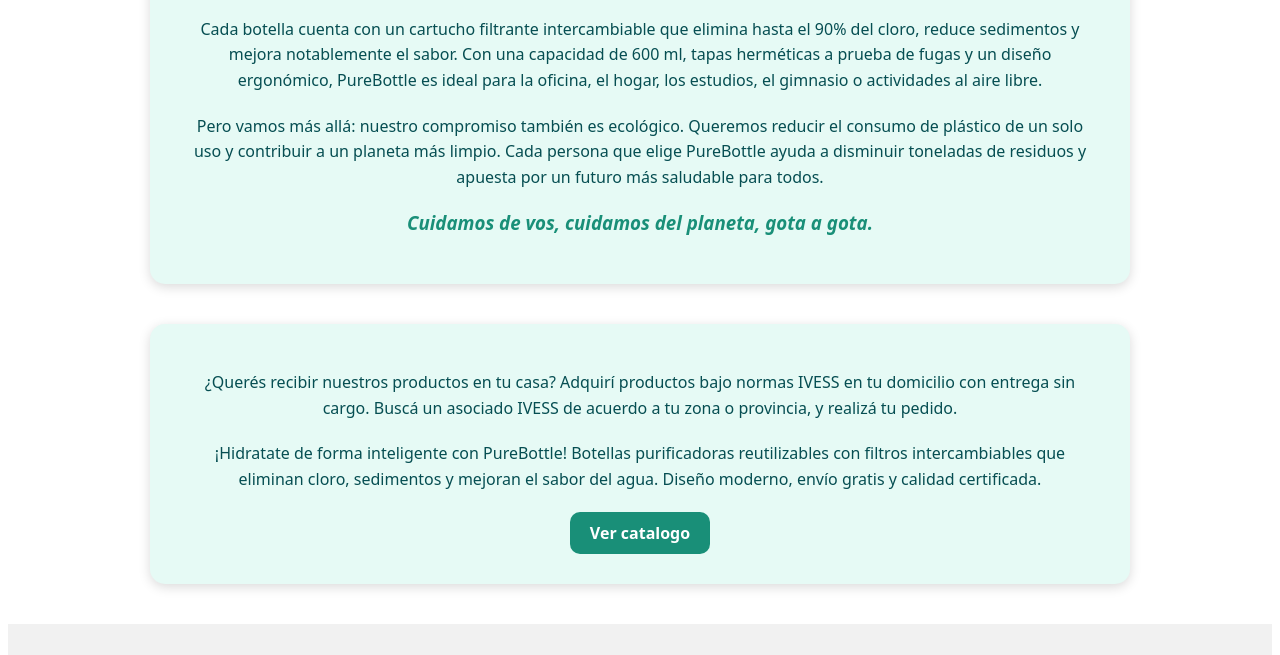
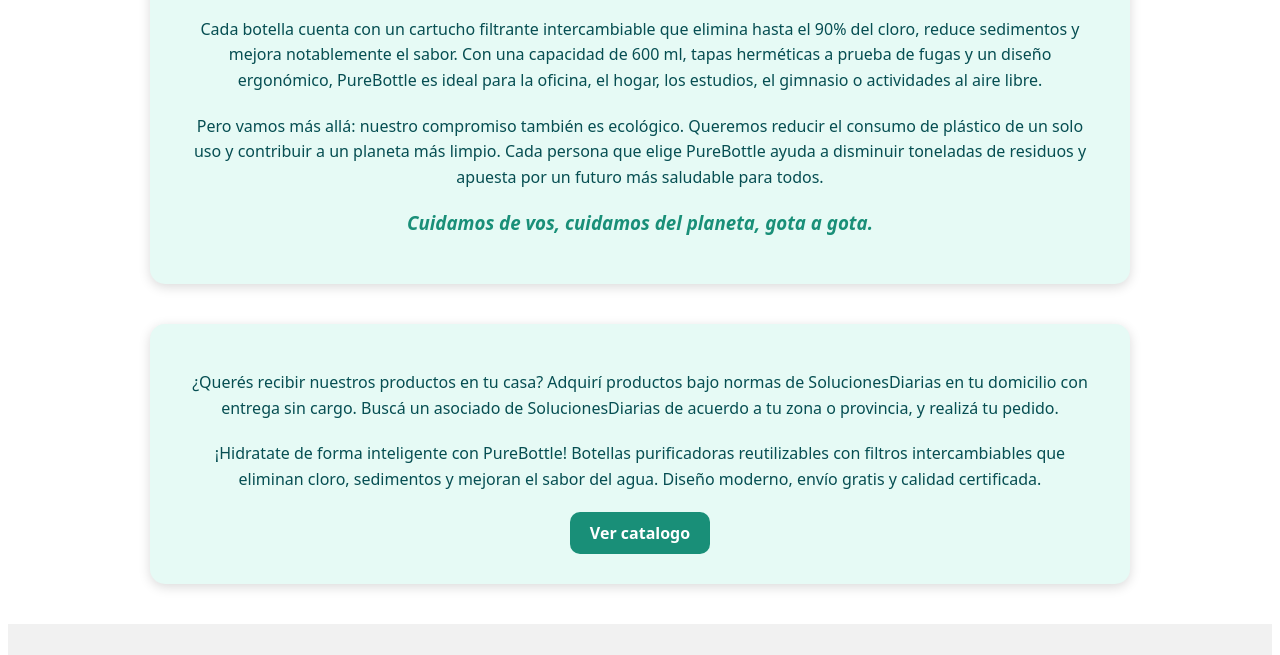
Before and after one commit to zami-mi/ProyectoFinal-S.A, a plain HTML site: page index.html in a window 1280 px wide. Shown: the part 1023-1678 px from the top of the page. Drawn offline with Linux system fonts and the light colour scheme; a web font is replaced by a local one.

Commit message:
Fix HTML formatting and ensure proper structure

```diff
--- a/index.html
+++ b/index.html
@@ -75,7 +75,7 @@
     <!--Tiene un boton con un direccionamiento hacia la pagina de registro, para que el usuario se cree una cuenta y pueda establecer su direccion-->
     <section>
         <p>¿Querés recibir nuestros productos en tu casa?
-            Adquirí productos bajo normas IVESS en tu domicilio con entrega sin cargo. Buscá un asociado IVESS de
+            Adquirí productos bajo normas de SolucionesDiarias en tu domicilio con entrega sin cargo. Buscá un asociado de SolucionesDiarias de
             acuerdo a tu zona o provincia, y realizá tu pedido.</p>
         <p>¡Hidratate de forma inteligente con PureBottle!
             Botellas purificadoras reutilizables con filtros intercambiables que eliminan cloro, sedimentos y
@@ -103,4 +103,5 @@
     <script src="javaScript/index.js"></script>
 </body>
 
+
 </html>
```
